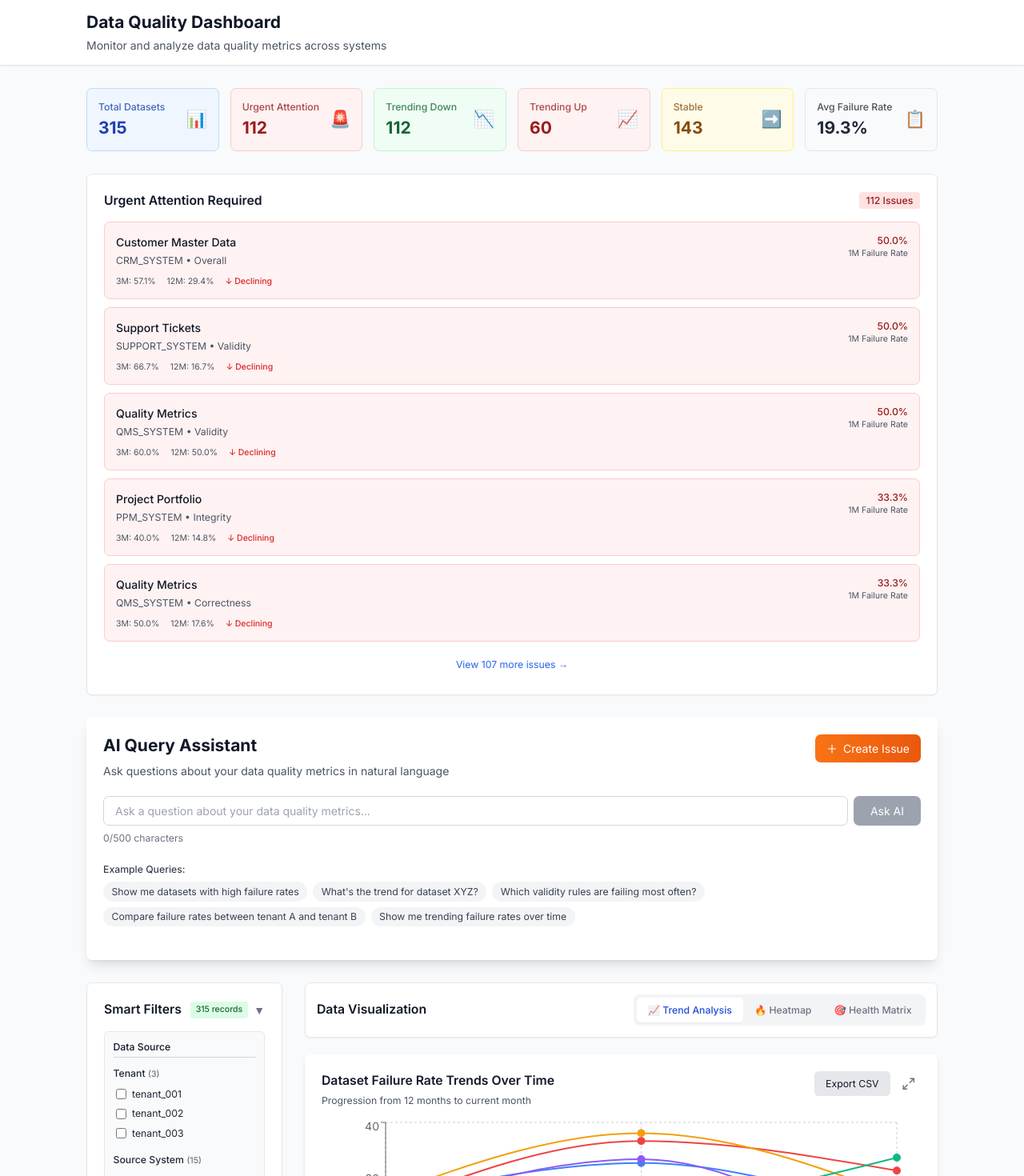
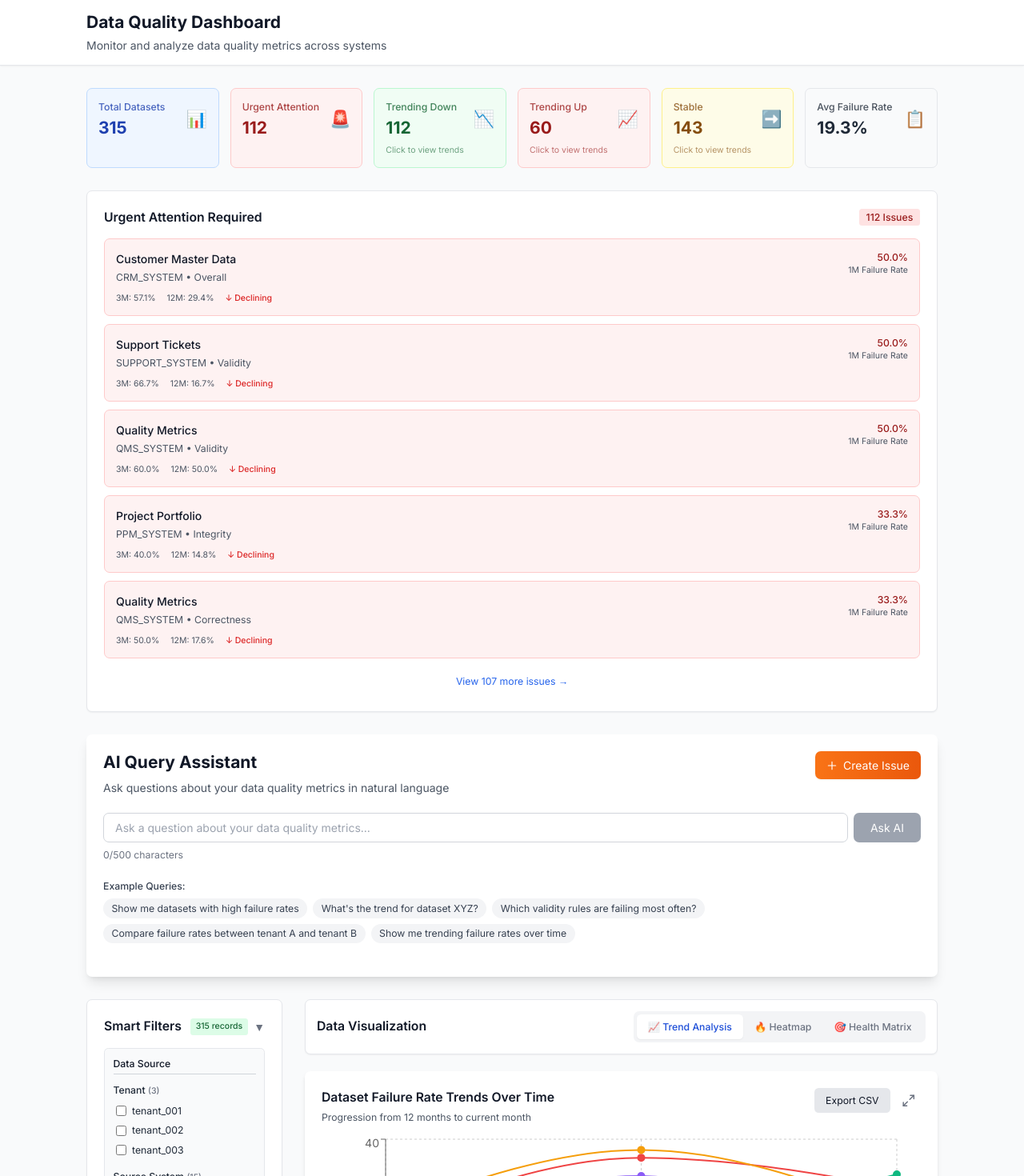
Before and after one commit to rajvermacas/data-quality-ui, a Next.js app: page / in a window 1280 px wide. Shown: the top 1470 px of the page at 80% size. Built offline with nearby package versions, Linux system fonts and the light colour scheme.

Commit message:
feat: Enhance MetricsCards and Dashboard components to support trend click functionality and scrolling behavior

```diff
--- a/src/components/Dashboard.tsx
+++ b/src/components/Dashboard.tsx
@@ -1,6 +1,6 @@
 'use client';
 
-import { useEffect, useState } from 'react';
+import { useEffect, useState, useRef } from 'react';
 import { DataQualityRecord, DashboardMetrics, UrgentAttentionItem } from '@/types';
 import { processCSVData, calculateDashboardMetrics, getUrgentAttentionItems } from '@/lib/dataProcessor';
 import { MetricsCards } from '@/components/features/MetricsCards';
@@ -38,6 +38,7 @@ export function Dashboard() {
 
   const [filters, setFilters] = useState<Record<string, string[]>>({});
   const [activeView, setActiveView] = useState<'trends' | 'heatmap' | 'matrix'>('trends');
+  const trendChartRef = useRef<HTMLDivElement>(null);
 
   useEffect(() => {
     loadDashboardData();
@@ -72,6 +73,40 @@ export function Dashboard() {
         error: 'Error loading dashboard data'
       }));
     }
+  };
+
+  const handleTrendClick = (trend: 'down' | 'up' | 'equal') => {
+    // Set the trend filter
+    const newFilters = {
+      ...filters,
+      trend_flag: [trend]
+    };
+    setFilters(newFilters);
+
+    // Switch to trends view if not already active
+    if (activeView !== 'trends') {
+      setActiveView('trends');
+    }
+
+    // Scroll to the trend chart after a short delay to ensure the view has switched
+    setTimeout(() => {
+      if (trendChartRef.current) {
+        trendChartRef.current.scrollIntoView({
+          behavior: 'smooth',
+          block: 'start'
+        });
+
+        // Add a subtle flash effect to highlight the chart
+        trendChartRef.current.style.boxShadow = '0 0 20px rgba(59, 130, 246, 0.5)';
+        trendChartRef.current.style.transition = 'box-shadow 0.3s ease-in-out';
+
+        setTimeout(() => {
+          if (trendChartRef.current) {
+            trendChartRef.current.style.boxShadow = '';
+          }
+        }, 1500);
+      }
+    }, 100);
   };
 
   if (state.loading) {
@@ -114,7 +149,7 @@ export function Dashboard() {
       <main className="max-w-7xl mx-auto px-4 sm:px-6 lg:px-8 py-8">
         <div className="space-y-8">
           {/* Metrics Overview */}
-          <MetricsCards metrics={state.metrics} />
+          <MetricsCards metrics={state.metrics} onTrendClick={handleTrendClick} />
 
           {/* Urgent Attention Widget */}
           <UrgentAttentionWidget items={state.urgentItems} />
@@ -133,7 +168,7 @@ export function Dashboard() {
             </div>
 
             {/* Main Visualization Area */}
-            <div className="lg:col-span-3">
+            <div className="lg:col-span-3" ref={trendChartRef}>
               {/* View Selector */}
               <div className="bg-white rounded-lg shadow-sm border mb-6 p-4">
                 <div className="flex items-center justify-between">
--- a/src/components/features/MetricsCards.tsx
+++ b/src/components/features/MetricsCards.tsx
@@ -2,49 +2,60 @@ import { DashboardMetrics } from '@/types';
 
 interface MetricsCardsProps {
   metrics: DashboardMetrics;
+  onTrendClick?: (trend: 'down' | 'up' | 'equal') => void;
 }
 
-export function MetricsCards({ metrics }: MetricsCardsProps) {
+export function MetricsCards({ metrics, onTrendClick }: MetricsCardsProps) {
   const cards = [
     {
       title: 'Total Datasets',
       value: metrics.totalDatasets.toLocaleString(),
       icon: '📊',
-      color: 'blue'
+      color: 'blue',
+      clickable: false
     },
     {
       title: 'Urgent Attention',
       value: metrics.urgentAttentionCount.toLocaleString(),
       icon: '🚨',
-      color: 'red'
+      color: 'red',
+      clickable: false
     },
     {
       title: 'Trending Down',
       value: metrics.trendingDown.toLocaleString(),
       icon: '📉',
-      color: 'green'
+      color: 'green',
+      clickable: true,
+      trend: 'down' as const
     },
     {
       title: 'Trending Up',
       value: metrics.trendingUp.toLocaleString(),
       icon: '📈',
-      color: 'red'
+      color: 'red',
+      clickable: true,
+      trend: 'up' as const
     },
     {
       title: 'Stable',
       value: metrics.stable.toLocaleString(),
       icon: '➡️',
-      color: 'yellow'
+      color: 'yellow',
+      clickable: true,
+      trend: 'equal' as const
     },
     {
       title: 'Avg Failure Rate',
       value: `${(metrics.averageFailRate * 100).toFixed(1)}%`,
       icon: '📋',
-      color: 'gray'
+      color: 'gray',
+      clickable: false
     }
   ];
 
-  const getColorClasses = (color: string) => {
+  const getColorClasses = (color: string, clickable: boolean) => {
+    const baseClasses = (() => {
       switch (color) {
         case 'red':
           return 'border-red-200 bg-red-50 text-red-800';
@@ -57,6 +68,19 @@ export function MetricsCards({ metrics }: MetricsCardsProps) {
         default:
           return 'border-gray-200 bg-gray-50 text-gray-800';
       }
+    })();
+
+    if (clickable && onTrendClick) {
+      return `${baseClasses} cursor-pointer transition-all hover:shadow-md hover:scale-105 hover:border-opacity-80`;
+    }
+
+    return baseClasses;
+  };
+
+  const handleCardClick = (card: any) => {
+    if (card.clickable && card.trend && onTrendClick) {
+      onTrendClick(card.trend);
+    }
   };
 
   return (
@@ -64,7 +88,16 @@ export function MetricsCards({ metrics }: MetricsCardsProps) {
       {cards.map((card) => (
         <div
           key={card.title}
-          className={`p-4 rounded-lg border ${getColorClasses(card.color)}`}
+          className={`p-4 rounded-lg border ${getColorClasses(card.color, card.clickable)}`}
+          onClick={() => handleCardClick(card)}
+          role={card.clickable && onTrendClick ? "button" : undefined}
+          tabIndex={card.clickable && onTrendClick ? 0 : undefined}
+          onKeyDown={(e) => {
+            if (card.clickable && onTrendClick && (e.key === 'Enter' || e.key === ' ')) {
+              e.preventDefault();
+              handleCardClick(card);
+            }
+          }}
         >
           <div className="flex items-center justify-between">
             <div>
@@ -73,6 +106,11 @@ export function MetricsCards({ metrics }: MetricsCardsProps) {
             </div>
             <div className="text-2xl">{card.icon}</div>
           </div>
+          {card.clickable && onTrendClick && (
+            <div className="mt-2 text-xs opacity-60">
+              Click to view trends
+            </div>
+          )}
         </div>
       ))}
     </div>
--- a/src/components/features/TrendChart.tsx
+++ b/src/components/features/TrendChart.tsx
@@ -72,6 +72,17 @@ export function TrendChart({ data, filters, filterPanel }: TrendChartProps) {
     '#EF4444', '#F59E0B', '#10B981', '#3B82F6', '#8B5CF6',
     '#EC4899', '#06B6D4', '#84CC16', '#F97316', '#6366F1'
   ];
+
+  // Check if trend filter is active
+  const trendFilter = filters.trend_flag?.[0];
+  const getTrendDisplayText = (trend: string) => {
+    switch (trend) {
+      case 'down': return 'Trending Down';
+      case 'up': return 'Trending Up';
+      case 'equal': return 'Stable';
+      default: return '';
+    }
+  };
 
   const chartData = useMemo(() => {
     const filteredData = filterData(data, filters);
@@ -158,18 +169,33 @@ export function TrendChart({ data, filters, filterPanel }: TrendChartProps) {
     URL.revokeObjectURL(url);
   };
 
+  const chartTitle = trendFilter
+    ? `Dataset Failure Rate Trends Over Time - ${getTrendDisplayText(trendFilter)}`
+    : "Dataset Failure Rate Trends Over Time";
+
+  const chartDescription = trendFilter
+    ? `Progression from 12 months to current month, showing datasets that are ${getTrendDisplayText(trendFilter).toLowerCase()}`
+    : "Progression from 12 months to current month";
+
   return (
     <ChartContainer
-      title="Dataset Failure Rate Trends Over Time"
-      description="Progression from 12 months to current month"
+      title={chartTitle}
+      description={chartDescription}
       filters={filterPanel}
       actions={
+        <div className="flex items-center gap-2">
+          {trendFilter && (
+            <span className="text-xs px-2 py-1 bg-blue-100 text-blue-800 rounded-full">
+              Filter: {getTrendDisplayText(trendFilter)}
+            </span>
+          )}
           <button
             onClick={exportData}
             className="btn-secondary text-sm"
           >
             Export CSV
           </button>
+        </div>
       }
     >
       {chartData.datasets.length === 0 ? (
```
Also changed, not shown: 2 other files (tests, documents, lock files or other folders). Lines whose indentation alone changed are shown as unchanged.
